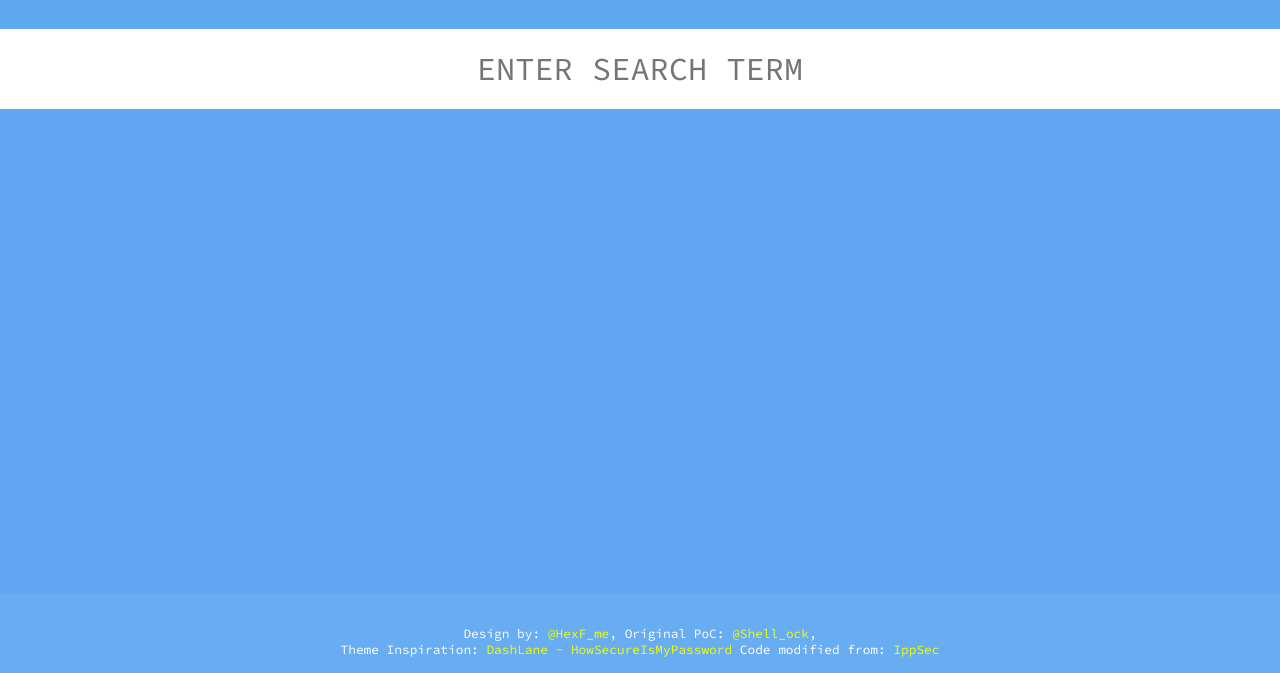
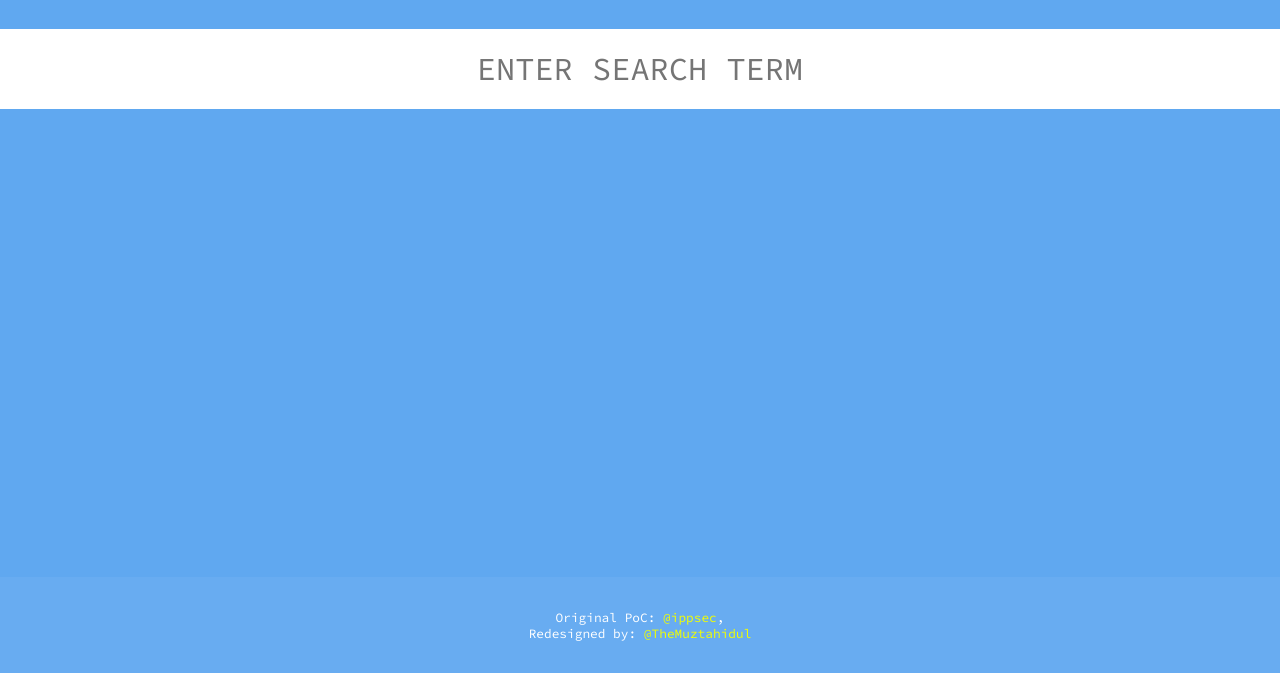
Before and after one commit to muztahidultanim/CredHalt, a plain HTML site: page index.html in a window 1280 px wide. Shown: the part 127-800 px from the top of the page. Drawn offline with Linux system fonts and the light colour scheme.

Commit message:
Update index.html

```diff
--- a/index.html
+++ b/index.html
@@ -61,10 +61,9 @@
 
 		<div class="footer">
 			<br>
-			Design by: <a href="https://twitter.com/hexf_me">@HexF_me</a>,
-			Original PoC: <a href="https://twitter.com/shell_ock">@Shell_ock</a>, <br />
-			Theme Inspiration: <a href="https://howsecureismypassword.net">DashLane - HowSecureIsMyPassword</a>
-			Code modified from: <a href="https://ippsec.rocks">IppSec</a>
+
+			Original PoC: <a href="https://ippsec.rocks">@ippsec</a>, <br />
+			Redesigned by: <a href="https://twitter.com/TheMuztahidul">@TheMuztahidul</a> <br />
 
 			<br>
 		</div>
```
